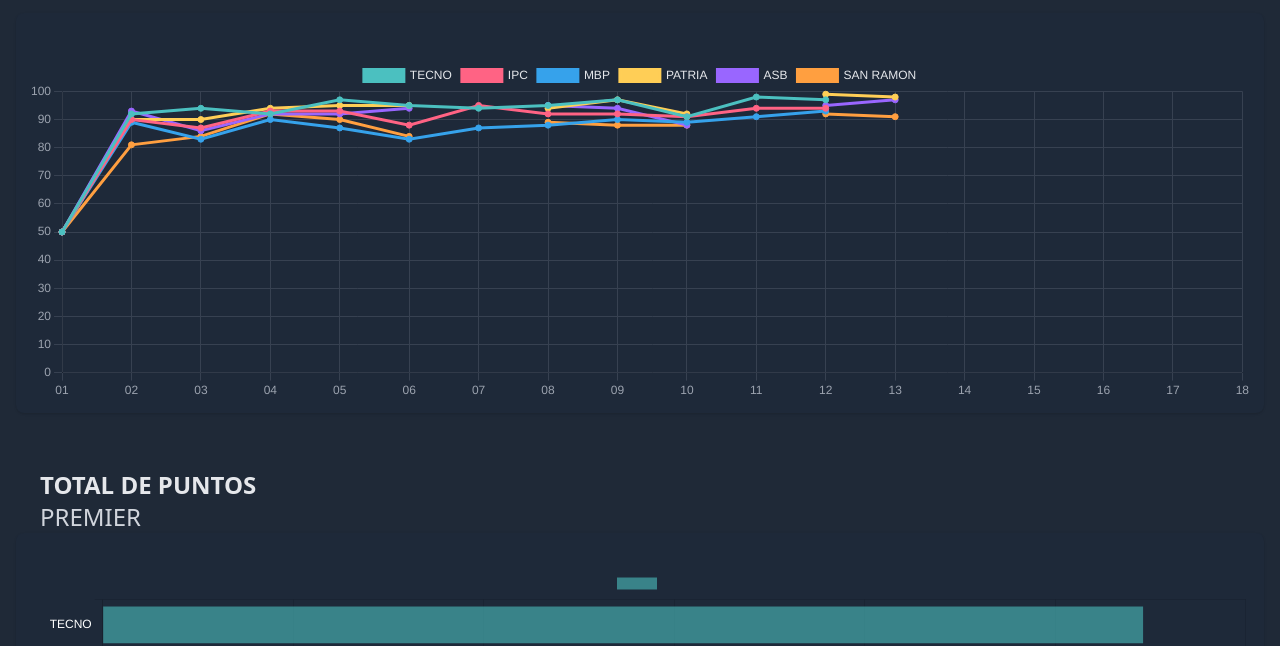
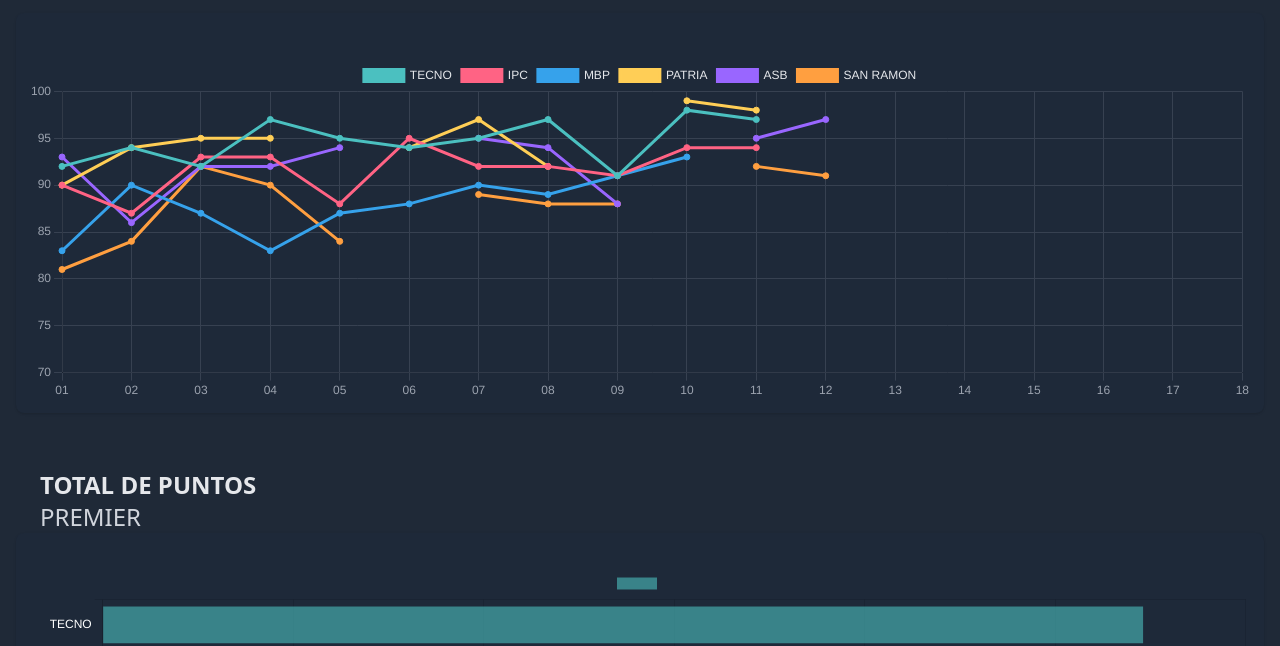
Before and after one commit to OscarMrzz/mundoBandaWeb, an Astro site: page /Estadisticas in a window 1280 px wide. Shown: the part 167-813 px from the top of the page. Built offline with nearby package versions, Linux system fonts and the light colour scheme; Astro itself is replaced by a stand-in of ours.

Commit message:
feat: add GL statistics data and update data retrieval methods

```diff
--- a/src/Feacture/ConfigGraficas.ts
+++ b/src/Feacture/ConfigGraficas.ts
@@ -3,7 +3,7 @@ import EstadisticasServices from "../lib/Services/EstadisticasServices";
 
 
 const estadisticasServices = new EstadisticasServices();
-const dataEstadisticas: estadisticaBandaInterface[] = await estadisticasServices.getDataPremier();
+const dataEstadisticas: estadisticaBandaInterface[] = await estadisticasServices.getDataPremierGL();
 
 
 async function extrarIdsUnicosBandas(estadisticas: estadisticaBandaInterface[]) {
--- a/src/components/estadisticas/graficas/GraficaLiniasPremier.tsx
+++ b/src/components/estadisticas/graficas/GraficaLiniasPremier.tsx
@@ -48,9 +48,12 @@ const OPTIONS: any = {
       },
     },
     y: {
-      beginAtZero: true,
+      beginAtZero: false,
+      min: 70, // Valor mínimo del eje Y (cambia este valor según necesites)
+      max: 100, // Valor máximo del eje Y (opcional, puedes omitirlo para que sea automático)
       ticks: {
         color: "#9ca3af", // color texto eje Y
+        stepSize: 5, // Incremento entre cada marca del eje Y
       },
       grid: {
         color: "#374151", // color líneas de grid
@@ -69,17 +72,12 @@ export default function LineChartDemo() {
 
   return (
     <div className="p-4 w-full ">
-
-
-
-
       <div
         className="bg-gray-800 p-3 rounded-lg shadow"
         style={{ height: "400px" }}
       >
         <Line data={dataGraficaLiniaPremier[exampleKey]} options={OPTIONS} />
       </div>
-
     </div>
   );
 }
--- a/src/lib/Services/EstadisticasServices.ts
+++ b/src/lib/Services/EstadisticasServices.ts
@@ -1,9 +1,12 @@
 import type { estadisticaBandaInterface } from "../../interfaces/interfaces";
 import estadisticasPremier from "../data/TablaPosiciones/FECCAH/estadisticasPremier.json";
-
+import estadisticasPremierGL from "../data/TablaPosiciones/FECCAH/estadicasPremierGL.json";
 export default class EstadisticasServices {
     async getDataPremier(): Promise<any> {
         return estadisticasPremier as estadisticaBandaInterface[];
+    }
+    async getDataPremierGL(): Promise<any> {
+        return estadisticasPremierGL as estadisticaBandaInterface[];
     }
 
 
--- /dev/null
+++ b/src/lib/data/TablaPosiciones/FECCAH/estadicasPremierGL.json
@@ -0,0 +1,570 @@
+[
+
+  {
+    "idRegistroEstadisticas": "2",
+    "idBanda": "01",
+    "nombreBanda": "TECNO",
+    "lugar": "Patria",
+    "fecha": "2025-06-22",
+    "puntosBanda": 92
+  },
+  {
+    "idRegistroEstadisticas": "3",
+    "idBanda": "01",
+    "nombreBanda": "TECNO",
+    "lugar": "FDR",
+    "fecha": "2025-06-29",
+    "puntosBanda": 94
+  },
+  {
+    "idRegistroEstadisticas": "4",
+    "idBanda": "01",
+    "nombreBanda": "TECNO",
+    "lugar": "ISA",
+    "fecha": "2025-07-06",
+    "puntosBanda": 92
+  },
+  {
+    "idRegistroEstadisticas": "5",
+    "idBanda": "01",
+    "nombreBanda": "TECNO",
+    "lugar": "Cofradilla",
+    "fecha": "2025-07-13",
+    "puntosBanda": 97
+  },
+  {
+    "idRegistroEstadisticas": "6",
+    "idBanda": "01",
+    "nombreBanda": "TECNO",
+    "lugar": "Pagan",
+    "fecha": "2025-07-20",
+    "puntosBanda": 95
+  },
+  {
+    "idRegistroEstadisticas": "7",
+    "idBanda": "01",
+    "nombreBanda": "TECNO",
+    "lugar": "Froylan",
+    "fecha": "2025-07-27",
+    "puntosBanda": 94
+  },
+  {
+    "idRegistroEstadisticas": "8",
+    "idBanda": "01",
+    "nombreBanda": "TECNO",
+    "lugar": "IPC",
+    "fecha": "2025-08-03",
+    "puntosBanda": 95
+  },
+  {
+    "idRegistroEstadisticas": "9",
+    "idBanda": "01",
+    "nombreBanda": "TECNO",
+    "lugar": "San Ramon",
+    "fecha": "2025-08-17",
+    "puntosBanda": 97
+  },
+  {
+    "idRegistroEstadisticas": "10",
+    "idBanda": "01",
+    "nombreBanda": "TECNO",
+    "lugar": "Tio Dolmo",
+    "fecha": "2025-08-24",
+    "puntosBanda": 91
+  },
+  {
+    "idRegistroEstadisticas": "11",
+    "idBanda": "01",
+    "nombreBanda": "TECNO",
+    "lugar": "Delfina",
+    "fecha": "2025-08-24",
+    "puntosBanda": 98
+  },
+  {
+    "idRegistroEstadisticas": "12",
+    "idBanda": "01",
+    "nombreBanda": "TECNO",
+    "lugar": "Perla",
+    "fecha": "2025-09-07",
+    "puntosBanda": 97
+  },
+  {
+    "idRegistroEstadisticas": "13",
+    "idBanda": "01",
+    "nombreBanda": "TECNO",
+    "lugar": "Len Alvarado",
+    "fecha": "2025-09-21",
+    "puntosBanda": 0
+  },
+
+  {
+    "idRegistroEstadisticas": "15",
+    "idBanda": "02",
+    "nombreBanda": "IPC",
+    "lugar": "Patria",
+    "fecha": "2025-06-22",
+    "puntosBanda": 90
+  },
+  {
+    "idRegistroEstadisticas": "16",
+    "idBanda": "02",
+    "nombreBanda": "IPC",
+    "lugar": "FDR",
+    "fecha": "2025-06-29",
+    "puntosBanda": 87
+  },
+  {
+    "idRegistroEstadisticas": "17",
+    "idBanda": "02",
+    "nombreBanda": "IPC",
+    "lugar": "ISA",
+    "fecha": "2025-07-06",
+    "puntosBanda": 93
+  },
+  {
+    "idRegistroEstadisticas": "18",
+    "idBanda": "02",
+    "nombreBanda": "IPC",
+    "lugar": "Cofradilla",
+    "fecha": "2025-07-13",
+    "puntosBanda": 93
+  },
+  {
+    "idRegistroEstadisticas": "19",
+    "idBanda": "02",
+    "nombreBanda": "IPC",
+    "lugar": "Pagan",
+    "fecha": "2025-07-20",
+    "puntosBanda": 88
+  },
+  {
+    "idRegistroEstadisticas": "20",
+    "idBanda": "02",
+    "nombreBanda": "IPC",
+    "lugar": "Froylan",
+    "fecha": "2025-07-27",
+    "puntosBanda": 95
+  },
+  {
+    "idRegistroEstadisticas": "21",
+    "idBanda": "02",
+    "nombreBanda": "IPC",
+    "lugar": "IPC",
+    "fecha": "2025-08-03",
+    "puntosBanda": 92
+  },
+  {
+    "idRegistroEstadisticas": "22",
+    "idBanda": "02",
+    "nombreBanda": "IPC",
+    "lugar": "San Ramon",
+    "fecha": "2025-08-17",
+    "puntosBanda": 92
+  },
+  {
+    "idRegistroEstadisticas": "23",
+    "idBanda": "02",
+    "nombreBanda": "IPC",
+    "lugar": "Tio Dolmo",
+    "fecha": "2025-08-24",
+    "puntosBanda": 91
+  },
+  {
+    "idRegistroEstadisticas": "24",
+    "idBanda": "02",
+    "nombreBanda": "IPC",
+    "lugar": "Delfina",
+    "fecha": "2025-08-24",
+    "puntosBanda": 94
+  },
+  {
+    "idRegistroEstadisticas": "25",
+    "idBanda": "02",
+    "nombreBanda": "IPC",
+    "lugar": "Perla",
+    "fecha": "2025-09-07",
+    "puntosBanda": 94
+  },
+  {
+    "idRegistroEstadisticas": "26",
+    "idBanda": "02",
+    "nombreBanda": "IPC",
+    "lugar": "Len Alvarado",
+    "fecha": "2025-09-21",
+    "puntosBanda": 0
+  },
+
+
+  {
+    "idRegistroEstadisticas": "29",
+    "idBanda": "03",
+    "nombreBanda": "MBP",
+    "lugar": "FDR",
+    "fecha": "2025-06-29",
+    "puntosBanda": 83
+  },
+  {
+    "idRegistroEstadisticas": "30",
+    "idBanda": "03",
+    "nombreBanda": "MBP",
+    "lugar": "ISA",
+    "fecha": "2025-07-06",
+    "puntosBanda": 90
+  },
+  {
+    "idRegistroEstadisticas": "31",
+    "idBanda": "03",
+    "nombreBanda": "MBP",
+    "lugar": "Cofradilla",
+    "fecha": "2025-07-13",
+    "puntosBanda": 87
+  },
+  {
+    "idRegistroEstadisticas": "32",
+    "idBanda": "03",
+    "nombreBanda": "MBP",
+    "lugar": "Pagan",
+    "fecha": "2025-07-20",
+    "puntosBanda": 83
+  },
+  {
+    "idRegistroEstadisticas": "33",
+    "idBanda": "03",
+    "nombreBanda": "MBP",
+    "lugar": "Froylan",
+    "fecha": "2025-07-27",
+    "puntosBanda": 87
+  },
+  {
+    "idRegistroEstadisticas": "34",
+    "idBanda": "03",
+    "nombreBanda": "MBP",
+    "lugar": "IPC",
+    "fecha": "2025-08-03",
+    "puntosBanda": 88
+  },
+  {
+    "idRegistroEstadisticas": "35",
+    "idBanda": "03",
+    "nombreBanda": "MBP",
+    "lugar": "San Ramon",
+    "fecha": "2025-08-17",
+    "puntosBanda": 90
+  },
+  {
+    "idRegistroEstadisticas": "36",
+    "idBanda": "03",
+    "nombreBanda": "MBP",
+    "lugar": "Tio Dolmo",
+    "fecha": "2025-08-24",
+    "puntosBanda": 89
+  },
+  {
+    "idRegistroEstadisticas": "37",
+    "idBanda": "03",
+    "nombreBanda": "MBP",
+    "lugar": "Delfina",
+    "fecha": "2025-08-24",
+    "puntosBanda": 91
+  },
+  {
+    "idRegistroEstadisticas": "38",
+    "idBanda": "03",
+    "nombreBanda": "MBP",
+    "lugar": "Perla",
+    "fecha": "2025-09-07",
+    "puntosBanda": 93
+  },
+  {
+    "idRegistroEstadisticas": "39",
+    "idBanda": "03",
+    "nombreBanda": "MBP",
+    "lugar": "Len Alvarado",
+    "fecha": "2025-09-21",
+    "puntosBanda": 0
+  },
+
+
+  {
+    "idRegistroEstadisticas": "42",
+    "idBanda": "04",
+    "nombreBanda": "PATRIA",
+    "lugar": "FDR",
+    "fecha": "2025-06-29",
+    "puntosBanda": 90
+  },
+  {
+    "idRegistroEstadisticas": "43",
+    "idBanda": "04",
+    "nombreBanda": "PATRIA",
+    "lugar": "ISA",
+    "fecha": "2025-07-06",
+    "puntosBanda": 94
+  },
+  {
+    "idRegistroEstadisticas": "44",
+    "idBanda": "04",
+    "nombreBanda": "PATRIA",
+    "lugar": "Cofradilla",
+    "fecha": "2025-07-13",
+    "puntosBanda": 95
+  },
+  {
+    "idRegistroEstadisticas": "45",
+    "idBanda": "04",
+    "nombreBanda": "PATRIA",
+    "lugar": "Pagan",
+    "fecha": "2025-07-20",
+    "puntosBanda": 95
+  },
+  {
+    "idRegistroEstadisticas": "46",
+    "idBanda": "04",
+    "nombreBanda": "PATRIA",
+    "lugar": "Froylan",
+    "fecha": "2025-07-27",
+    "puntosBanda": 0
+  },
+  {
+    "idRegistroEstadisticas": "47",
+    "idBanda": "04",
+    "nombreBanda": "PATRIA",
+    "lugar": "IPC",
+    "fecha": "2025-08-03",
+    "puntosBanda": 94
+  },
+  {
+    "idRegistroEstadisticas": "48",
+    "idBanda": "04",
+    "nombreBanda": "PATRIA",
+    "lugar": "San Ramon",
+    "fecha": "2025-08-17",
+    "puntosBanda": 97
+  },
+  {
+    "idRegistroEstadisticas": "49",
+    "idBanda": "04",
+    "nombreBanda": "PATRIA",
+    "lugar": "Tio Dolmo",
+    "fecha": "2025-08-24",
+    "puntosBanda": 92
+  },
+  {
+    "idRegistroEstadisticas": "50",
+    "idBanda": "04",
+    "nombreBanda": "PATRIA",
+    "lugar": "Delfina",
+    "fecha": "2025-08-24",
+    "puntosBanda": 0
+  },
+  {
+    "idRegistroEstadisticas": "51",
+    "idBanda": "04",
+    "nombreBanda": "PATRIA",
+    "lugar": "Perla",
+    "fecha": "2025-09-07",
+    "puntosBanda": 99
+  },
+  {
+    "idRegistroEstadisticas": "52",
+    "idBanda": "04",
+    "nombreBanda": "PATRIA",
+    "lugar": "Len Alvarado",
+    "fecha": "2025-09-21",
+    "puntosBanda": 98
+  },
+
+  {
+    "idRegistroEstadisticas": "54",
+    "idBanda": "05",
+    "nombreBanda": "ASB",
+    "lugar": "Patria",
+    "fecha": "2025-06-22",
+    "puntosBanda": 93
+  },
+  {
+    "idRegistroEstadisticas": "55",
+    "idBanda": "05",
+    "nombreBanda": "ASB",
+    "lugar": "FDR",
+    "fecha": "2025-06-29",
+    "puntosBanda": 86
+  },
+  {
+    "idRegistroEstadisticas": "56",
+    "idBanda": "05",
+    "nombreBanda": "ASB",
+    "lugar": "ISA",
+    "fecha": "2025-07-06",
+    "puntosBanda": 92
+  },
+  {
+    "idRegistroEstadisticas": "57",
+    "idBanda": "05",
+    "nombreBanda": "ASB",
+    "lugar": "Cofradilla",
+    "fecha": "2025-07-13",
+    "puntosBanda": 92
+  },
+  {
+    "idRegistroEstadisticas": "58",
+    "idBanda": "05",
+    "nombreBanda": "ASB",
+    "lugar": "Pagan",
+    "fecha": "2025-07-20",
+    "puntosBanda": 94
+  },
+  {
+    "idRegistroEstadisticas": "59",
+    "idBanda": "05",
+    "nombreBanda": "ASB",
+    "lugar": "Froylan",
+    "fecha": "2025-07-27",
+    "puntosBanda": 0
+  },
+  {
+    "idRegistroEstadisticas": "60",
+    "idBanda": "05",
+    "nombreBanda": "ASB",
+    "lugar": "IPC",
+    "fecha": "2025-08-03",
+    "puntosBanda": 95
+  },
+  {
+    "idRegistroEstadisticas": "61",
+    "idBanda": "05",
+    "nombreBanda": "ASB",
+    "lugar": "San Ramon",
+    "fecha": "2025-08-17",
+    "puntosBanda": 94
+  },
+  {
+    "idRegistroEstadisticas": "62",
+    "idBanda": "05",
+    "nombreBanda": "ASB",
+    "lugar": "Tio Dolmo",
+    "fecha": "2025-08-24",
+    "puntosBanda": 88
+  },
+  {
+    "idRegistroEstadisticas": "63",
+    "idBanda": "05",
+    "nombreBanda": "ASB",
+    "lugar": "Delfina",
+    "fecha": "2025-08-24",
+    "puntosBanda": 0
+  },
+  {
+    "idRegistroEstadisticas": "64",
+    "idBanda": "05",
+    "nombreBanda": "ASB",
+    "lugar": "Perla",
+    "fecha": "2025-09-07",
+    "puntosBanda": 95
+  },
+  {
+    "idRegistroEstadisticas": "65",
+    "idBanda": "05",
+    "nombreBanda": "ASB",
+    "lugar": "Len Alvarado",
+    "fecha": "2025-09-21",
+    "puntosBanda": 97
+  },
+
+  {
+    "idRegistroEstadisticas": "67",
+    "idBanda": "06",
+    "nombreBanda": "SAN RAMON",
+    "lugar": "Patria",
+    "fecha": "2025-06-22",
+    "puntosBanda": 81
+  },
+  {
+    "idRegistroEstadisticas": "68",
+    "idBanda": "06",
+    "nombreBanda": "SAN RAMON",
+    "lugar": "FDR",
+    "fecha": "2025-06-29",
+    "puntosBanda": 84
+  },
+  {
+    "idRegistroEstadisticas": "69",
+    "idBanda": "06",
+    "nombreBanda": "SAN RAMON",
+    "lugar": "ISA",
+    "fecha": "2025-07-06",
+    "puntosBanda": 92
+  },
+  {
+    "idRegistroEstadisticas": "70",
+    "idBanda": "06",
+    "nombreBanda": "SAN RAMON",
+    "lugar": "Cofradilla",
+    "fecha": "2025-07-13",
+    "puntosBanda": 90
+  },
+  {
+    "idRegistroEstadisticas": "71",
+    "idBanda": "06",
+    "nombreBanda": "SAN RAMON",
+    "lugar": "Pagan",
+    "fecha": "2025-07-20",
+    "puntosBanda": 84
+  },
+  {
+    "idRegistroEstadisticas": "72",
+    "idBanda": "06",
+    "nombreBanda": "SAN RAMON",
+    "lugar": "Froylan",
+    "fecha": "2025-07-27",
+    "puntosBanda": 0
+  },
+  {
+    "idRegistroEstadisticas": "73",
+    "idBanda": "06",
+    "nombreBanda": "SAN RAMON",
+    "lugar": "IPC",
+    "fecha": "2025-08-03",
+    "puntosBanda": 89
+  },
+  {
+    "idRegistroEstadisticas": "74",
+    "idBanda": "06",
+    "nombreBanda": "SAN RAMON",
+    "lugar": "San Ramon",
+    "fecha": "2025-08-17",
+    "puntosBanda": 88
+  },
+  {
+    "idRegistroEstadisticas": "75",
+    "idBanda": "06",
+    "nombreBanda": "SAN RAMON",
+    "lugar": "Tio Dolmo",
+    "fecha": "2025-08-24",
+    "puntosBanda": 88
+  },
+  {
+    "idRegistroEstadisticas": "76",
+    "idBanda": "06",
+    "nombreBanda": "SAN RAMON",
+    "lugar": "Delfina",
+    "fecha": "2025-08-24",
+    "puntosBanda": 0
+  },
+  {
+    "idRegistroEstadisticas": "77",
+    "idBanda": "06",
+    "nombreBanda": "SAN RAMON",
+    "lugar": "Perla",
+    "fecha": "2025-09-07",
+    "puntosBanda": 92
+  },
+  {
+    "idRegistroEstadisticas": "78",
+    "idBanda": "06",
+    "nombreBanda": "SAN RAMON",
+    "lugar": "Len Alvarado",
+    "fecha": "2025-09-21",
+    "puntosBanda": 91
+  }
+]
```
